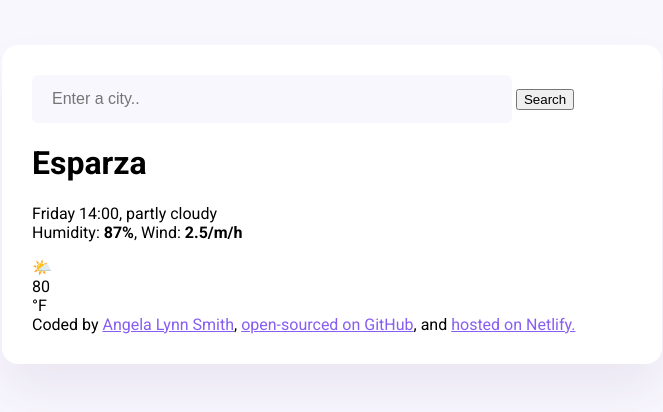
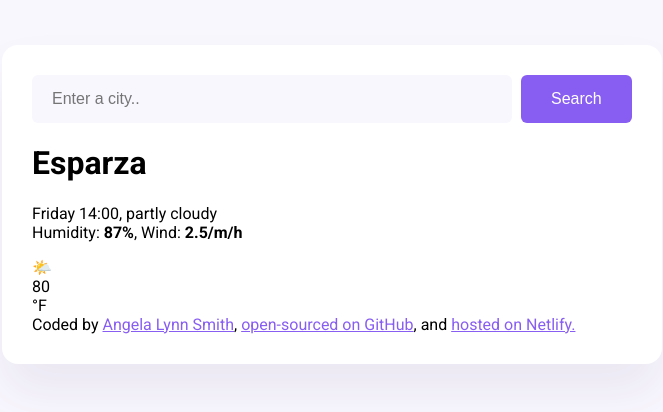
Before and after one commit to AngelaLynnSmith/Clima, a plain HTML site: page index.html in a window 1280 px wide. Shown: the whole page, without its empty margins (308-971 px from the left). Drawn offline with Linux system fonts and the light colour scheme.

Commit message:
styled search-form-button

```diff
--- a/src/style.css
+++ b/src/style.css
@@ -22,3 +22,12 @@ a {
   font-size: 16px;
   padding: 15px 20px;
 }
+.search-form-button {
+  background: #885df1;
+  padding: 15px 30px;
+  border: none;
+  font-size: 16px;
+  margin-left: 5px;
+  border-radius: 6px;
+  color: white;
+}
```
